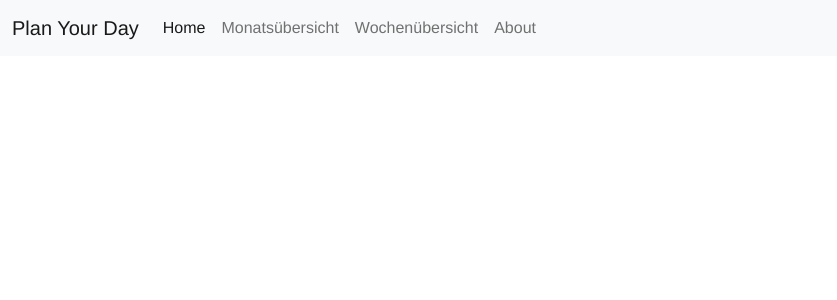
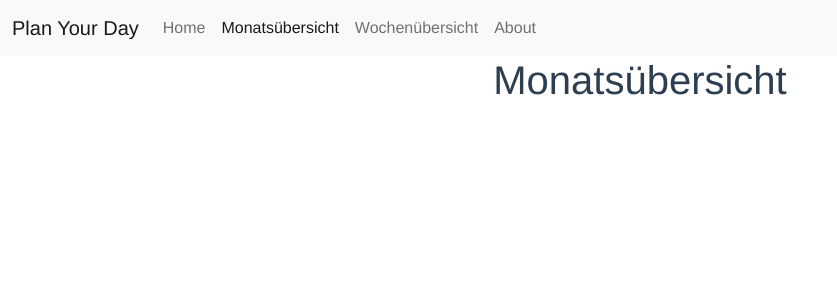
Before and after one commit to Serkan11111/WEBTECH_WS-21-22_Brening_Suluhan, a Vue app in the folder todo-frontend/: page /monatsuebersicht in a window 1280 px wide. Shown: the top 300 px of the page, without its empty margins (0-837 px from the left). Built offline with nearby package versions, Linux system fonts and the light colour scheme.

Commit message:
Navbar Component mit Vue Router verbinden

```diff
--- a/todo-frontend/src/components/Navbar.vue
+++ b/todo-frontend/src/components/Navbar.vue
@@ -8,16 +8,16 @@
       <div class="collapse navbar-collapse" id="navbarNav">
         <ul class="navbar-nav">
           <li class="nav-item">
-            <a class="nav-link active" aria-current="page" href="#">Home</a>
+            <router-link class="nav-link" to="/">Home</router-link>
           </li>
           <li class="nav-item">
-            <a class="nav-link" href="#">Monatsübersicht</a>
+            <router-link class="nav-link" to="/monatsuebersicht">Monatsübersicht</router-link>
           </li>
           <li class="nav-item">
-            <a class="nav-link" href="#">Wochenübersicht</a>
+            <router-link class="nav-link" to="/wochenuebersicht">Wochenübersicht</router-link>
           </li>
           <li class="nav-item">
-            <a class="nav-link" href="#">About</a>
+            <router-link class="nav-link" to="/about">About</router-link>
           </li>
         </ul>
       </div>
--- a/todo-frontend/src/router/index.js
+++ b/todo-frontend/src/router/index.js
@@ -1,5 +1,8 @@
 import { createRouter, createWebHistory } from 'vue-router'
 import Home from '../views/Home.vue'
+import About from '../views/About.vue'
+import Monatsuebersicht from '../views/Monatsuebersicht.vue'
+import Wochenuebersicht from '../views/Wochenuebersicht.vue'
 
 const routes = [
   {
@@ -10,15 +13,23 @@ const routes = [
   {
     path: '/about',
     name: 'About',
-    // route level code-splitting
-    // this generates a separate chunk (about.[hash].js) for this route
-    // which is lazy-loaded when the route is visited.
-    component: () => import(/* webpackChunkName: "about" */ '../views/About.vue')
+    component: About
+  },
+  {
+    path: '/monatsuebersicht',
+    name: 'Monatsübersicht',
+    component: Monatsuebersicht
+  },
+  {
+    path: '/wochenuebersicht',
+    name: 'Wochenübersicht',
+    component: Wochenuebersicht
   }
 ]
 
 const router = createRouter({
   history: createWebHistory(process.env.BASE_URL),
+  linkActiveClass: 'active',
   routes
 })
 
--- /dev/null
+++ b/todo-frontend/src/views/Monatsuebersicht.vue
@@ -0,0 +1,13 @@
+<template>
+<h1>Monatsübersicht</h1>
+</template>
+
+<script>
+export default {
+  name: 'Monatsübersicht'
+}
+</script>
+
+<style scoped>
+
+</style>
--- /dev/null
+++ b/todo-frontend/src/views/Wochenuebersicht.vue
@@ -0,0 +1,13 @@
+<template>
+<h1>Wochenübersicht</h1>
+</template>
+
+<script>
+export default {
+  name: 'Wochenübersicht'
+}
+</script>
+
+<style scoped>
+
+</style>
```
